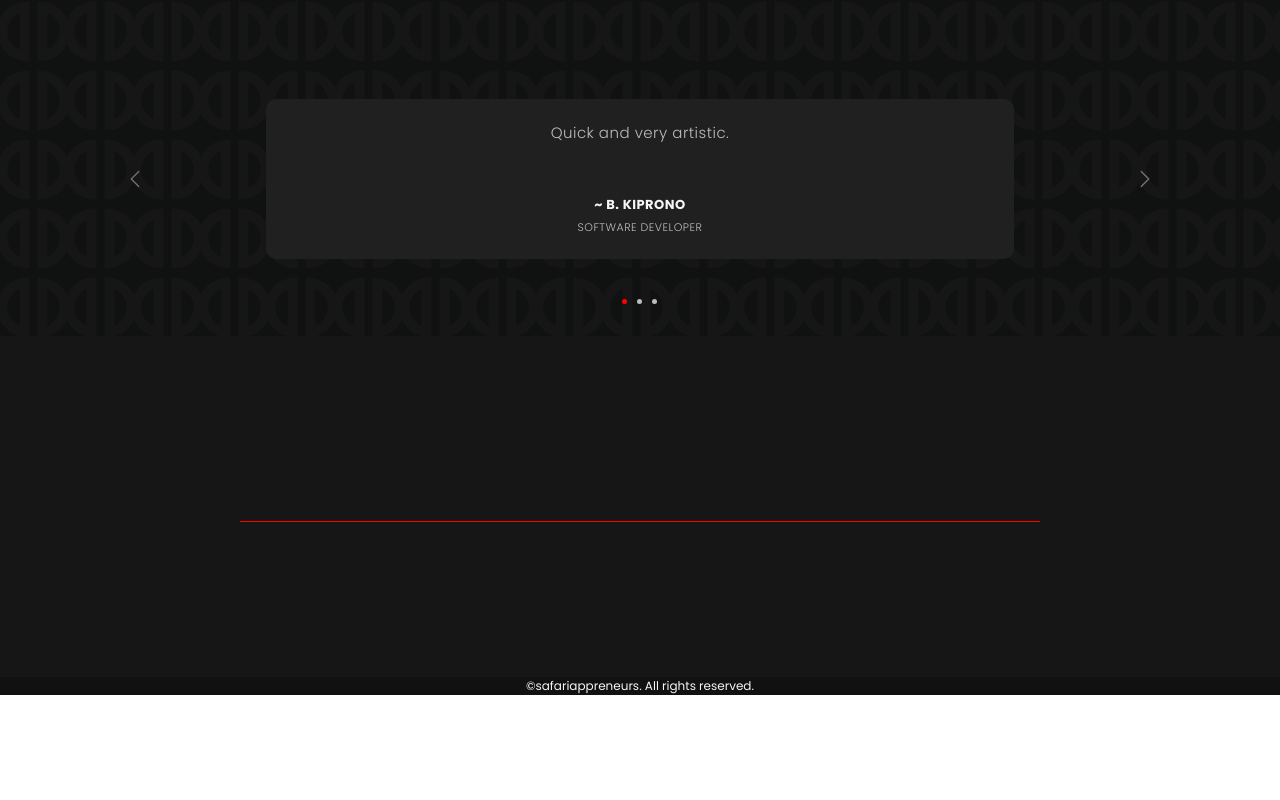
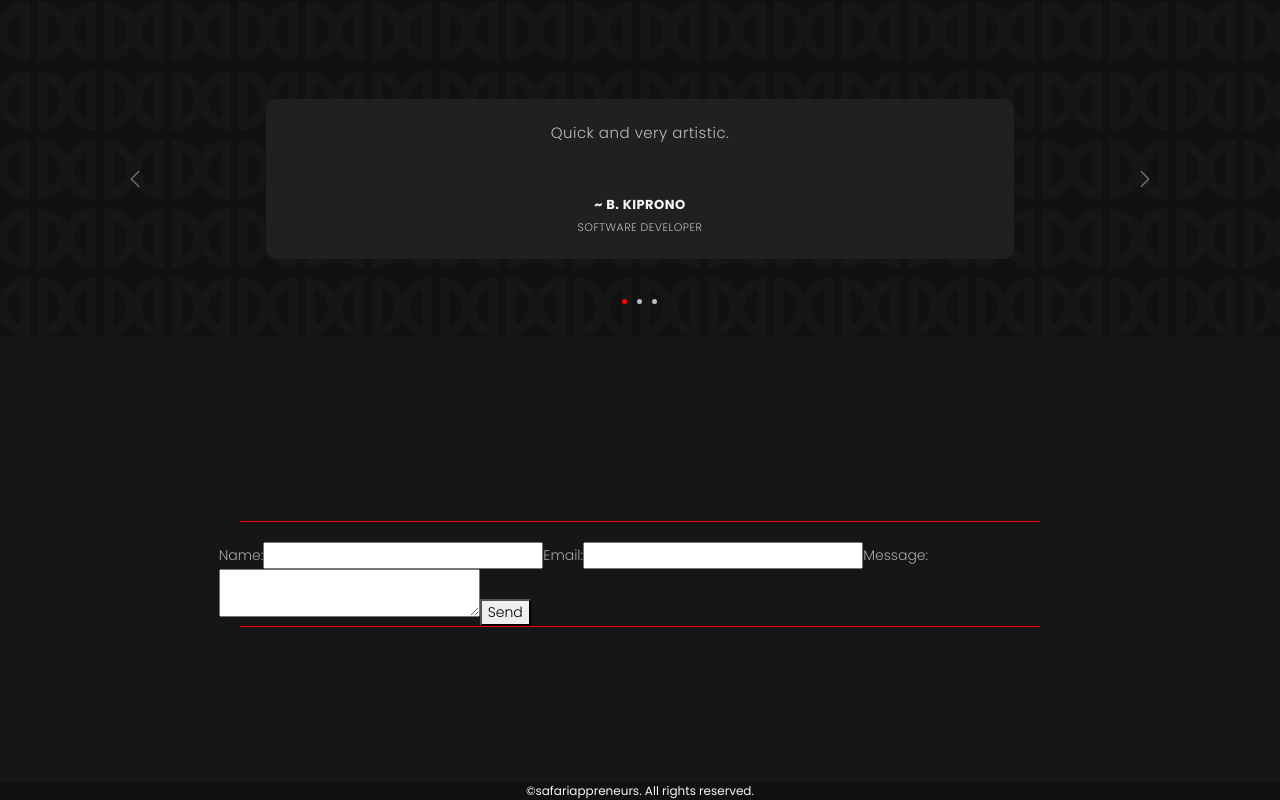
Before and after one commit to tonyoloo/myprofile, a React (Create React App) app: page / in a window 1280 px wide. Shown: the part 3207-4007 px from the top of the page. Before the commit the page ends 3902 px from the top, so only its background shows below. Built offline with nearby package versions, Linux system fonts and the light colour scheme.

Commit message:
tony contact form

```diff
--- a/src/components/Contacts.js
+++ b/src/components/Contacts.js
@@ -17,6 +17,19 @@ export default function Contacts() {
         </section>
         <section className='contacts-content py-3'>
             <p className='contacts-header d-flex flex-column align-items-center text-center wow zoomIn'>Feel free to reach out for projects and collaborations.</p>
+
+            <section className='d-flex flex-column break align-items-center'>
+        <form>
+            <label htmlFor="name">Name:</label>
+            <input type="text" id="name" name="name" required />
+            <label htmlFor="email">Email:</label>
+            <input type="email" id="email" name="email" required />
+            <label htmlFor="message">Message:</label>
+            <textarea id="message" name="message" required></textarea>
+            <button type="submit">Send</button>
+        </form>
+    </section>
+
         <section className=' d-flex flex-column break align-items-center'>
             <section className='d-flex flex-column gap-3 align-items-center my-4 flex-sm-row justify-content-sm-around gap-lg-5'>
                 <div className='d-flex flex-column wow gap-2 slideInUp justify-self-center mb-sm-2 paragraph'>
```
